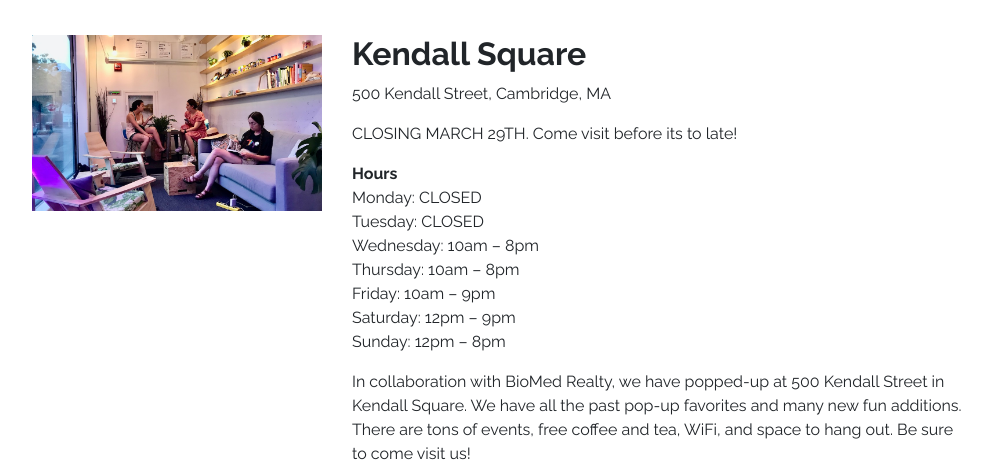
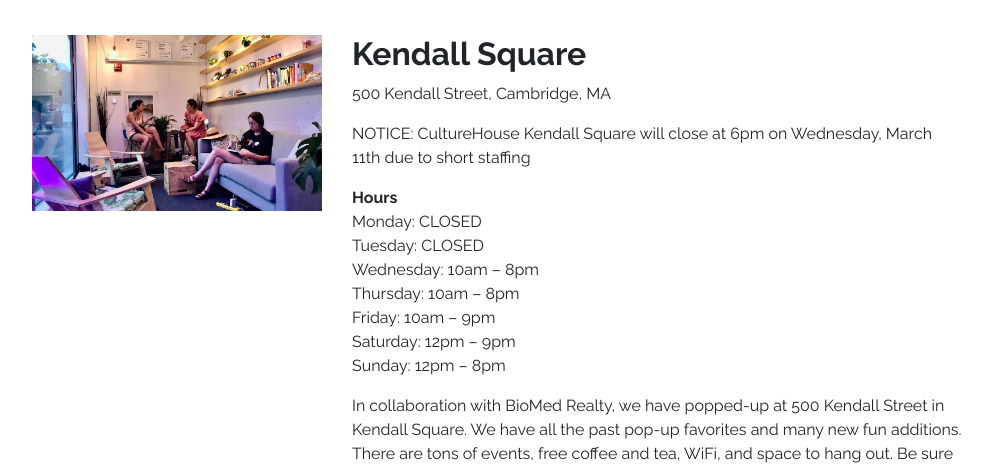
Before and after one commit to culturehouse/culturehouse.github.io, a website: page popups.html in a window 1280 px wide. Shown: the part 860-1329 px from the top of the page, without its empty margins (143-1132 px from the left). Drawn offline with Linux system fonts and the light colour scheme.

Commit message:
closing notices

```diff
--- a/popups.html
+++ b/popups.html
@@ -98,8 +98,8 @@
           <div class="col-lg-8">
             <h3 class="display-4">Kendall Square</h3>
             <p>500 Kendall Street, Cambridge, MA</p>
-            <!-- <p>NOTICE: CultureHouse Harvard Square will open at 4pm on Saturday, March 7th</p> -->
-            <p>CLOSING MARCH 29TH. Come visit before its to late!</p>
+            <p>NOTICE: CultureHouse Kendall Square will close at 6pm on Wednesday, March 11th due to short staffing</p>
+            <!-- <p>CLOSING MARCH 29TH. Come visit before its to late!</p> -->
             <p><b>Hours</b><br>Monday: CLOSED<br>Tuesday: CLOSED<br>Wednesday: 10am – 8pm<br>Thursday: 10am – 8pm<br>Friday: 10am – 9pm<br>Saturday: 12pm – 9pm<br>Sunday: 12pm – 8pm</p>
             <p>In collaboration with <a href="https://www.biomedrealty.com" target="blank">BioMed Realty</a>, we have popped-up at 500 Kendall Street in Kendall Square. We have all the past pop-up favorites and many new fun additions. There are tons of events, free coffee and tea, WiFi, and space to hang out. Be sure to come visit us!</p>
             <p><b>Sponsored by:</b><br><a href="https://www.biomedrealty.com" target="blank"><img src="img/biomed.png" alt="BioMed Reality logo" class="img-sponsor"></a><a href="https://forestfoundation.net" target="blank"><img src="img/forest.png" alt="Forest Foundation logo" class="img-sponsor"></a></p>
```
